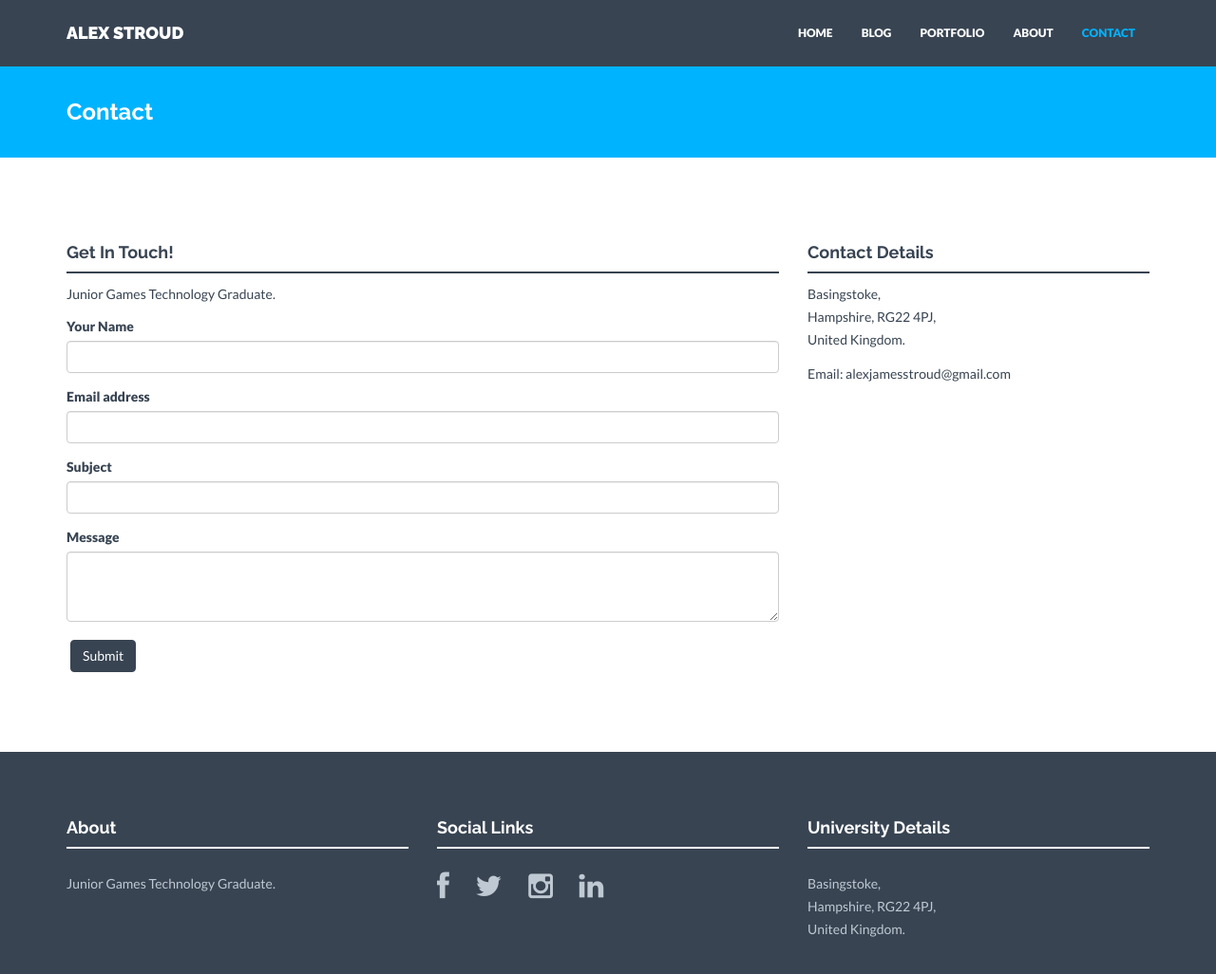
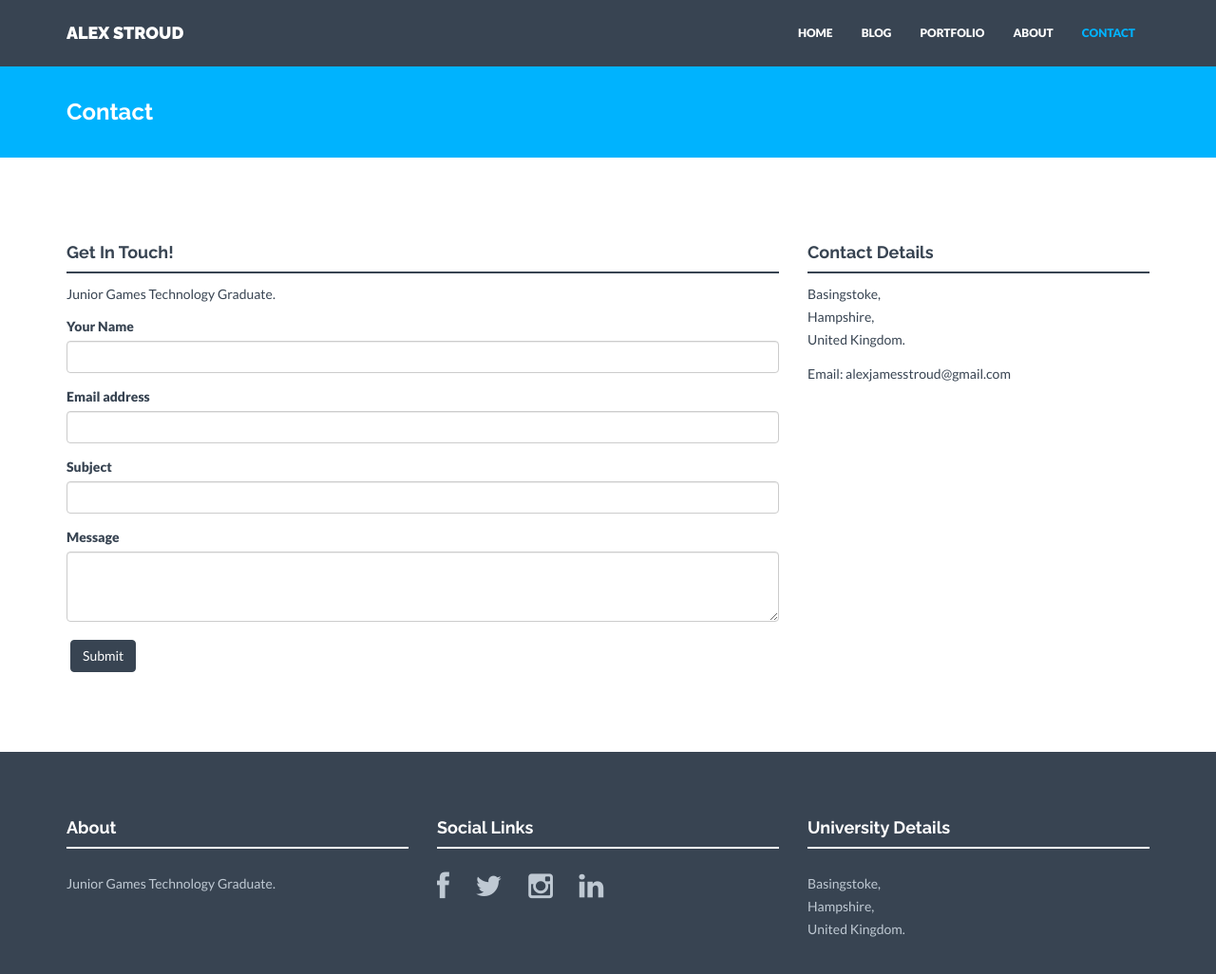
Before and after one commit to Stroudie2/Stroudie2.github.io, a Jekyll site: the page built from contact.html, in a window 1280 px wide and 1063 px high. Shown: the top 1026 px of the window at 95% size. Built offline with Jekyll 4.4.1, drawn with Linux system fonts in a browser that asks for light colours; nearby versions of some CDN libraries.

Commit message:
Update _config.yml

```diff
--- a/_config.yml
+++ b/_config.yml
@@ -50,7 +50,7 @@ social:
 address:
   - lines:
     - Basingstoke,
-    - Hampshire, RG22 4PJ,
+    - Hampshire,
     - United Kingdom.
 email: alexjamesstroud@gmail.com
 
```
